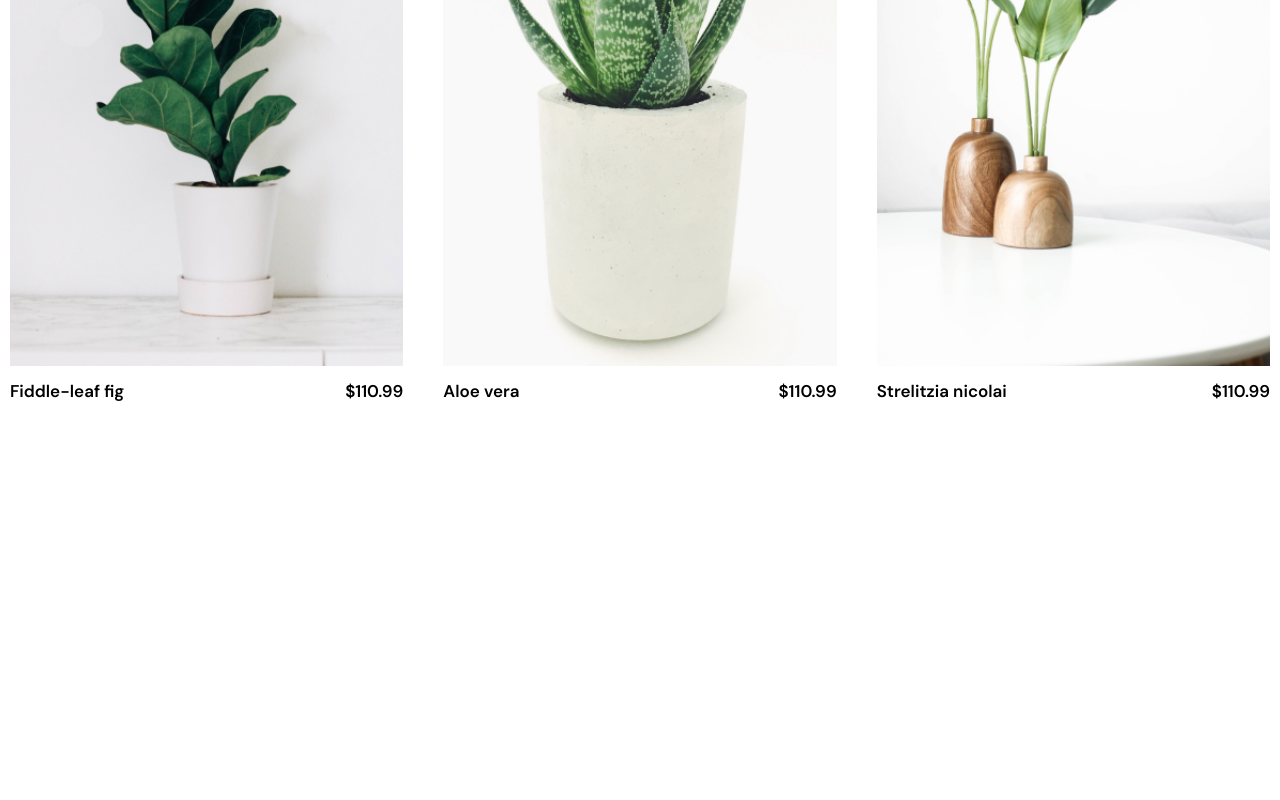
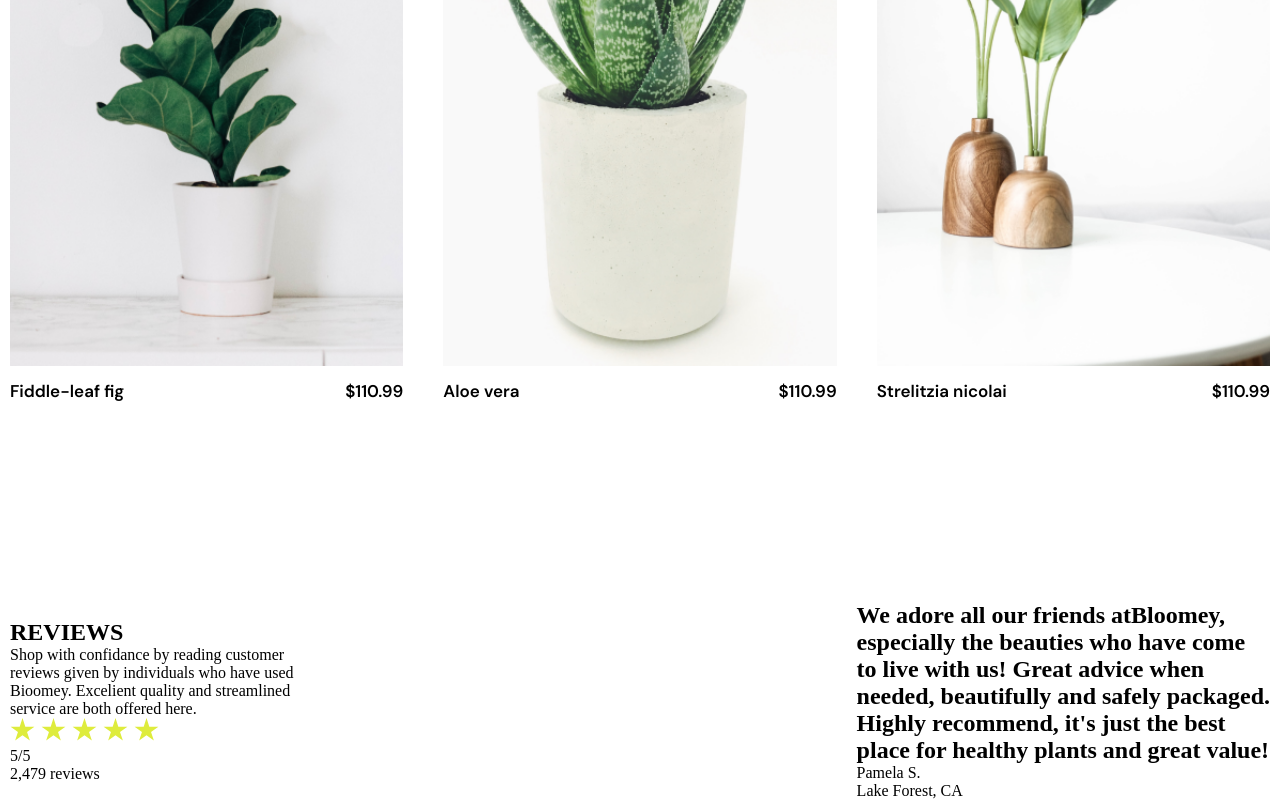
Before and after one commit to xolmuhammedov/Plantyx, a website: page index.html in a window 1280 px wide. Shown: the part 2666-3466 px from the top of the page. Before the commit the page ends 3268 px from the top, so only its background shows below. Drawn offline with nearby package versions, Linux system fonts and the light colour scheme; a web font is replaced by a local one.

Commit message:
putting review stuff

```diff
--- a/index.html
+++ b/index.html
@@ -136,6 +136,46 @@
             </div>
         </div>
     </section>
+    <!-- SECTION OUR SHOP ENDS -->
+
+
+
+    <!-- REVIEWS STARTS-->
+
+    <section class="our-reviwes">
+        <div class="container">
+            <div class="reviews">
+                <div class="reviews--first-col">
+                    <h2>REVIEWS</h2>
+                    <p>Shop with confidance by reading customer<br>
+                        reviews given by individuals who have used<br>
+                        Bioomey. Excelient quality and streamlined<br>
+                        service are both offered here.
+                    </p>
+                    <span class="stars">
+                        <img src="./img/reviews/Review Star's.svg" alt="stars">
+                        <p>5/5</p>
+                    </span>
+                    <p>2,479 reviews</p>
+                </div>
+                <div class="reviews--second-col">
+                    <h2>We adore all our friends atBloomey,<br>
+                        especially the beauties who have come<br>
+                        to live with us! Great advice when<br>
+                        needed, beautifully and safely packaged.<br>
+                        Highly recommend, it's just the best<br>
+                        place for healthy plants and great value!
+                    </h2>
+                    <span class="author">
+                        <p>Pamela S.</p>
+                        <p>Lake Forest, CA</p>
+                    </span>
+                </div>
+            </div>
+        </div>
+    </section>
+
+    <!-- REVIEWS ENDS -->
 
     <!-- luxy.js library -->
     <!-- <script src="https://cdn.jsdelivr.net/npm/luxy.js@0.1.0/dist/luxy.min.js" charset="utf-8"></script>
--- a/scss/components/_index.scss
+++ b/scss/components/_index.scss
@@ -3,3 +3,4 @@
 @forward 'learn';
 @forward 'we';
 @forward 'our-shop';
+@forward 'reviews';
--- /dev/null
+++ b/scss/components/_reviews.scss
@@ -0,0 +1,6 @@
+.reviews{
+    max-width: 100%;
+    display: flex;
+    align-items: center;
+    justify-content: space-between;
+}
```
Also changed, not shown: dist/style.css, img/reviews/Review Star's.svg (added), 1 other file.
